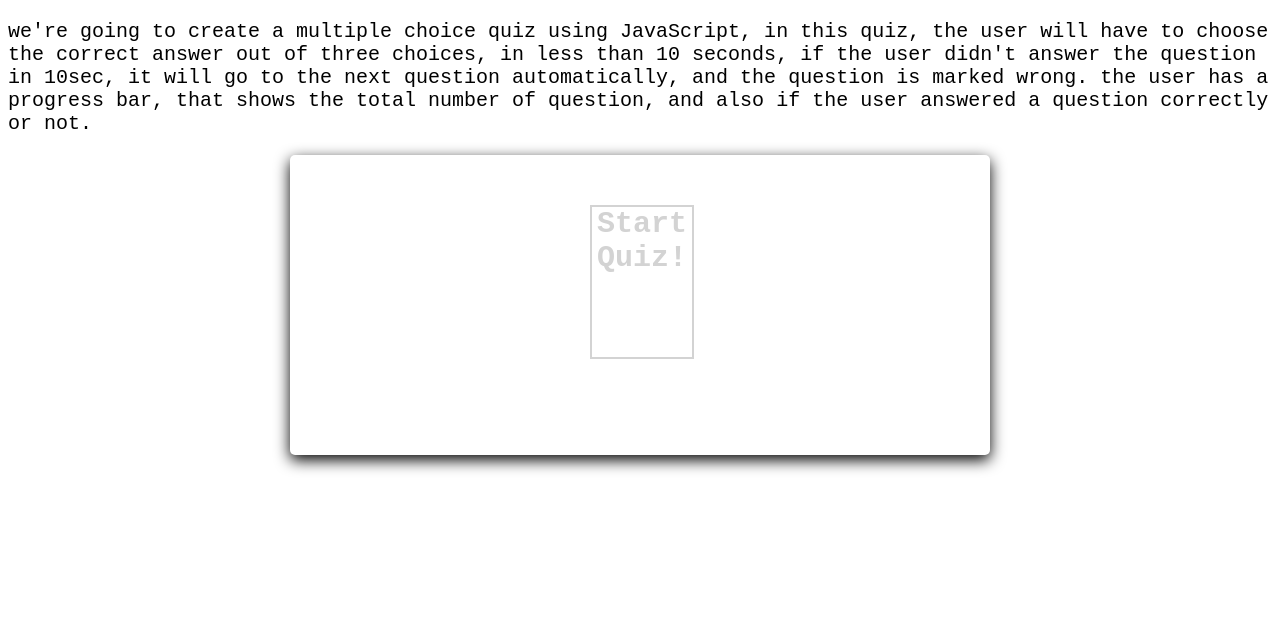
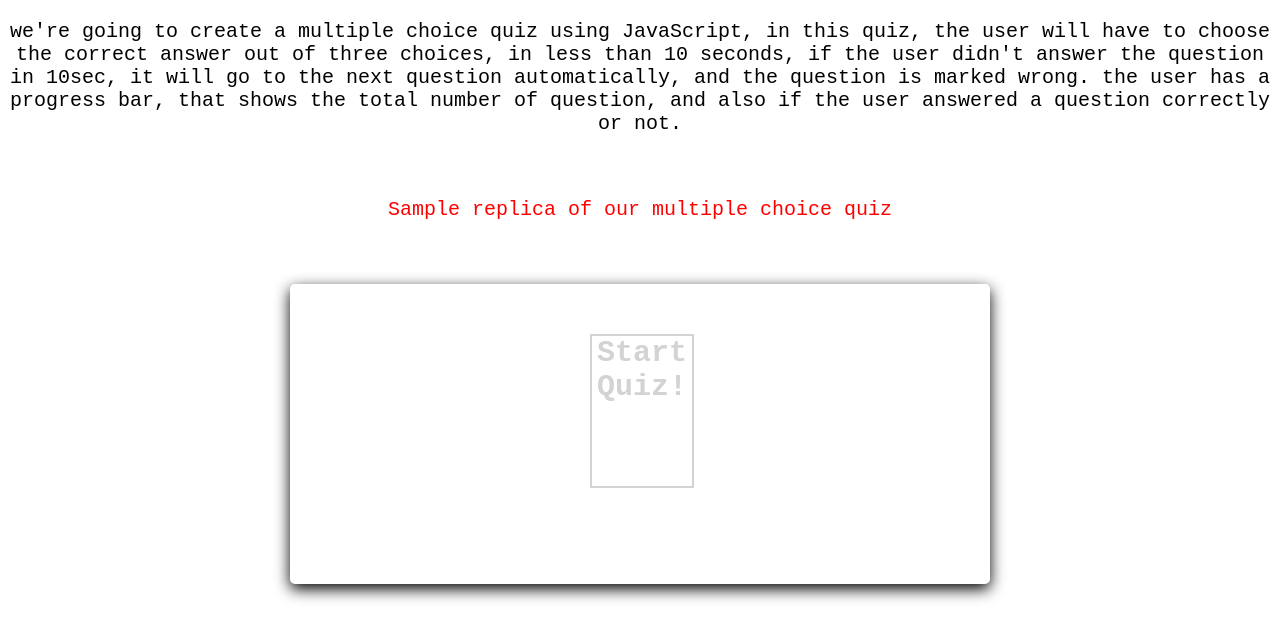
Before and after one commit to Varma010/Design-Project-1, a Jekyll site: the page index.html, which Jekyll copies as it is, in a window 1280 px wide. Shown: the top 640 px of the page. Built offline with Jekyll 4.4.1, drawn with Linux system fonts in a browser that asks for light colours.

Commit message:
Update index.html

```diff
--- a/index.html
+++ b/index.html
@@ -6,7 +6,11 @@
     <link rel="stylesheet" href="style.css">
 </head>
 <body>
-    <p> we're going to create a multiple choice quiz using JavaScript, in this quiz, the user will have to choose the correct answer out of three choices, in less than 10 seconds, if the user didn't answer the question in 10sec, it will go to the next question automatically, and the question is marked wrong. the user has a progress bar, that shows the total number of question, and also if the user answered a question correctly or not.</p>
+     <p align="center"> we're going to create a multiple choice quiz using JavaScript, in this quiz, the user will have to choose the correct answer out of three choices, in less than 10 seconds, if the user didn't answer the question in 10sec, it will go to the next question automatically, and the question is marked wrong. the user has a progress bar, that shows the total number of question, and also if the user answered a question correctly or not.
+	 </p>
+	</br>
+	<p align="center" style="color:red">Sample replica of our multiple choice quiz</p>
+    </br>
     <div id="container">
         <div id="start">Start Quiz!</div>
         <div id="quiz" style="display: none">
```
